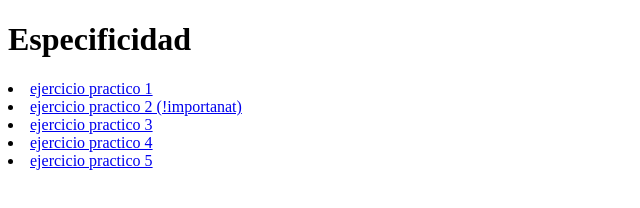
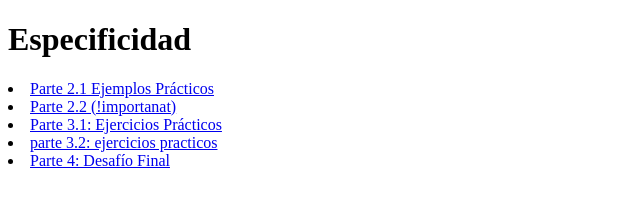
Before and after one commit to fabo0822/ESPECIFICDAD, a plain HTML site: page index.html in a window 1280 px wide. Shown: the whole page, without its empty margins (0-640 px from the left). Drawn offline with Linux system fonts and the light colour scheme.

Commit message:
finalizado

```diff
--- a/css/style3.css
+++ b/css/style3.css
@@ -1,12 +1,12 @@
-/* Estilo por etiqueta */
 h1 {
     color: blue;
     }
-    /* Estilo por clase */
+    /*especificidad 1*/
     .content h1 {
     color: green;
     }
-    /* Estilo por ID */
+    /* especificidad .content h1 11*/
     #main h1 {
     color: red;
     }
+/*especificidad #main h1 101 */
--- a/index.html
+++ b/index.html
@@ -7,10 +7,10 @@
 </head>
 <body>
     <h1> Especificidad</h1>
-    <li><a href="pages/ejercicio1.html">ejercicio practico 1</a></li>
-    <li><a href="pages/ejercicio2.html">ejercicio practico 2 (!importanat)</a></li>
-    <li><a href="pages/ejercicio3.html">ejercicio practico 3</a></li>
-    <li><a href="pages/ejercicio4.html">ejercicio practico 4</a></li>
-    <li><a href="pages/ejercicio5.html">ejercicio practico 5</a></li>
+    <li><a href="pages/ejercicio1.html">Parte 2.1 Ejemplos Prácticos</a></li>
+    <li><a href="pages/ejercicio2.html">Parte 2.2 (!importanat)</a></li>
+    <li><a href="pages/ejercicio3.html">Parte 3.1: Ejercicios Prácticos</a></li>
+    <li><a href="pages/ejercicio4.html">parte 3.2: ejercicios practicos</a></li>
+    <li><a href="pages/ejercicio5.html">Parte 4: Desafío Final</a></li>
 </body>
 </html>
```
Also changed, not shown: pages/ejercicio1.html (+1 -0 lines), pages/ejercicio2.html (+1 -0 lines), pages/ejercicio3.html (+1 -0 lines), pages/ejercicio4.html (+2 -0 lines).
